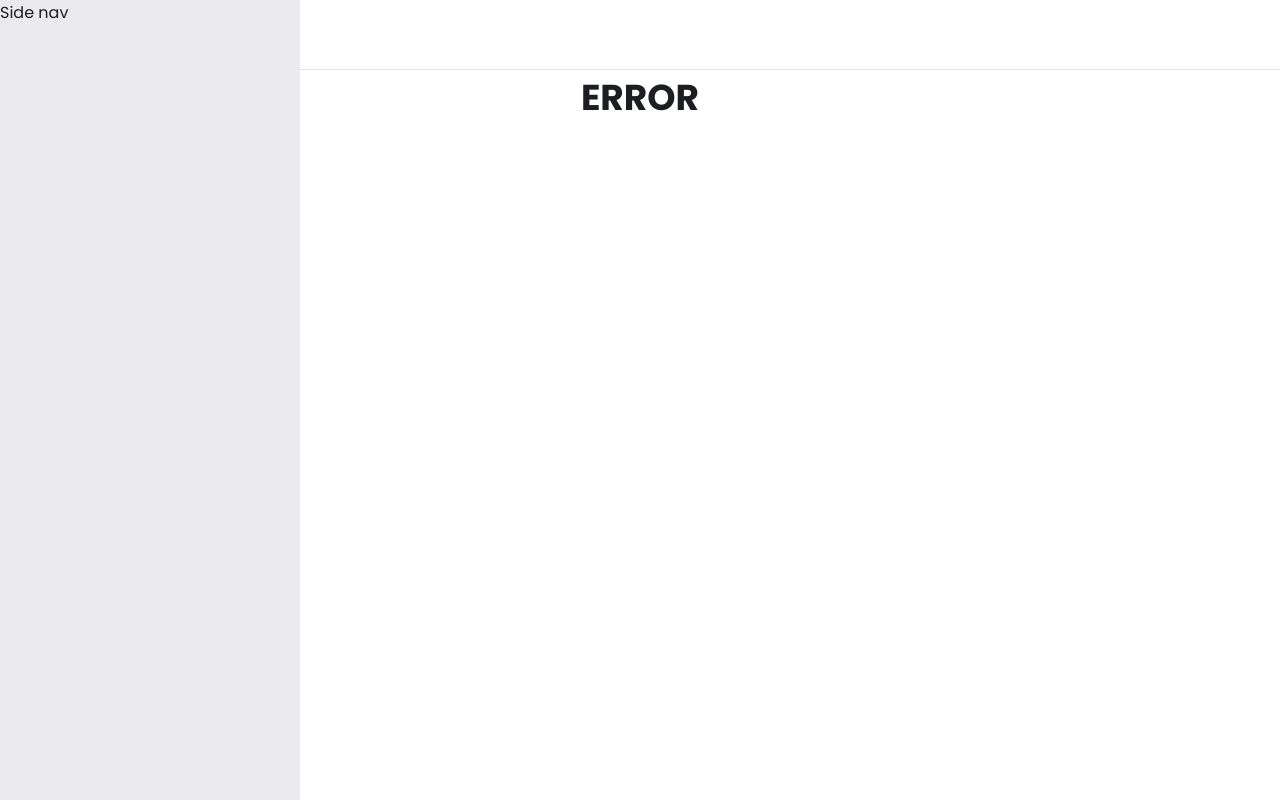
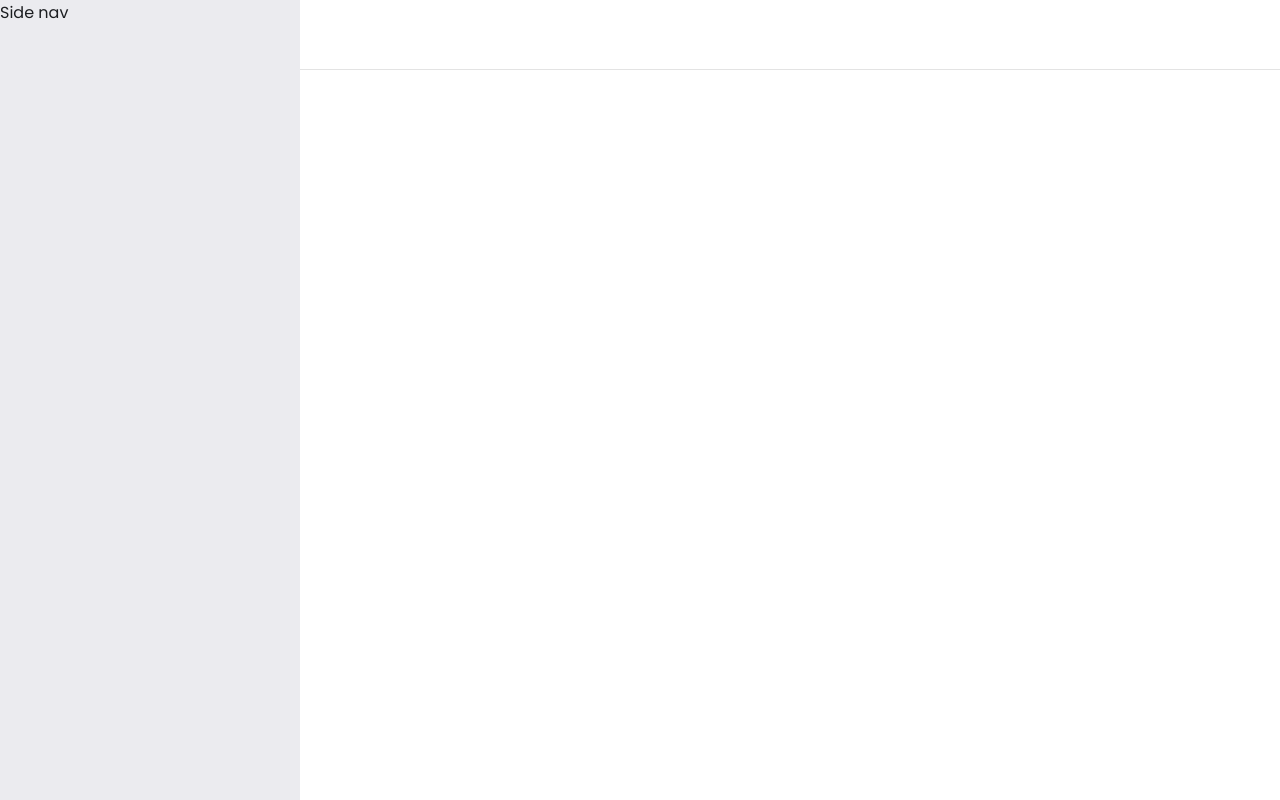
Before and after one commit to Harshkhanagwal/easyc-website, a React (Vite) app: page /guide/array in a window 1280 px wide. Built offline with nearby package versions, Linux system fonts and the light colour scheme.

Commit message:
adding new components

```diff
--- a/src/App.jsx
+++ b/src/App.jsx
@@ -8,6 +8,7 @@ import { Globalcontext } from './Context/Context';
 import { BrowserRouter as Router, Routes, Route } from 'react-router-dom'
 import Overview from './Pages/Subpages/Overview';
 import Header from './Components/Header/Header';
+import Array from './Pages/Subpages/Array';
 
 const App = () => {
   const { aside, SetAside } = useContext(Globalcontext);
@@ -17,7 +18,7 @@ const App = () => {
 
       <Router>
 
-        <Header/>
+        <Header />
 
 
         <div className="main">
@@ -25,7 +26,8 @@ const App = () => {
           <Aside state={aside} />
           <Routes>
             <Route path='/' element={<Home />} />
-            <Route path='/guide/overview' element={<Overview/>}/>
+            <Route path='/guide/overview' element={<Overview />} />
+            <Route path='/guide/array' element={<Array />} />
             <Route path='/*' element={<h1>ERROR</h1>} />
           </Routes>
           {/*  */}
--- /dev/null
+++ b/src/Components/highlight/Highlight.jsx
@@ -0,0 +1,9 @@
+import React from 'react'
+
+const Highlight = (props) => {
+  return (
+    <span className='highlight'>{props.value}</span>
+  )
+}
+
+export default Highlight
--- /dev/null
+++ b/src/Pages/Subpages/Array.jsx
@@ -0,0 +1,24 @@
+import React from 'react';
+import Codebx from '../../Components/Codebx/Codebx'
+import Highlight from '../../Components/highlight/Highlight';
+
+const Array = () => {
+    return (
+
+
+        <>
+
+            <div className="container guide-container">
+
+                <div className="content-area">
+                    <h1></h1>
+
+                </div>
+            </div>
+
+        </>
+
+    )
+}
+
+export default Array
--- a/src/index.css
+++ b/src/index.css
@@ -75,6 +75,12 @@ li{
   margin-bottom: 6px;
 }
 
+.highlight{
+  padding: 0 6px;
+  background-color: rgb(255, 175, 175);
+  color: rgb(179, 4, 4);
+  border-radius: 5px;
+}
 hr {
   opacity: 0.3;
   margin: 20px 0;
```
